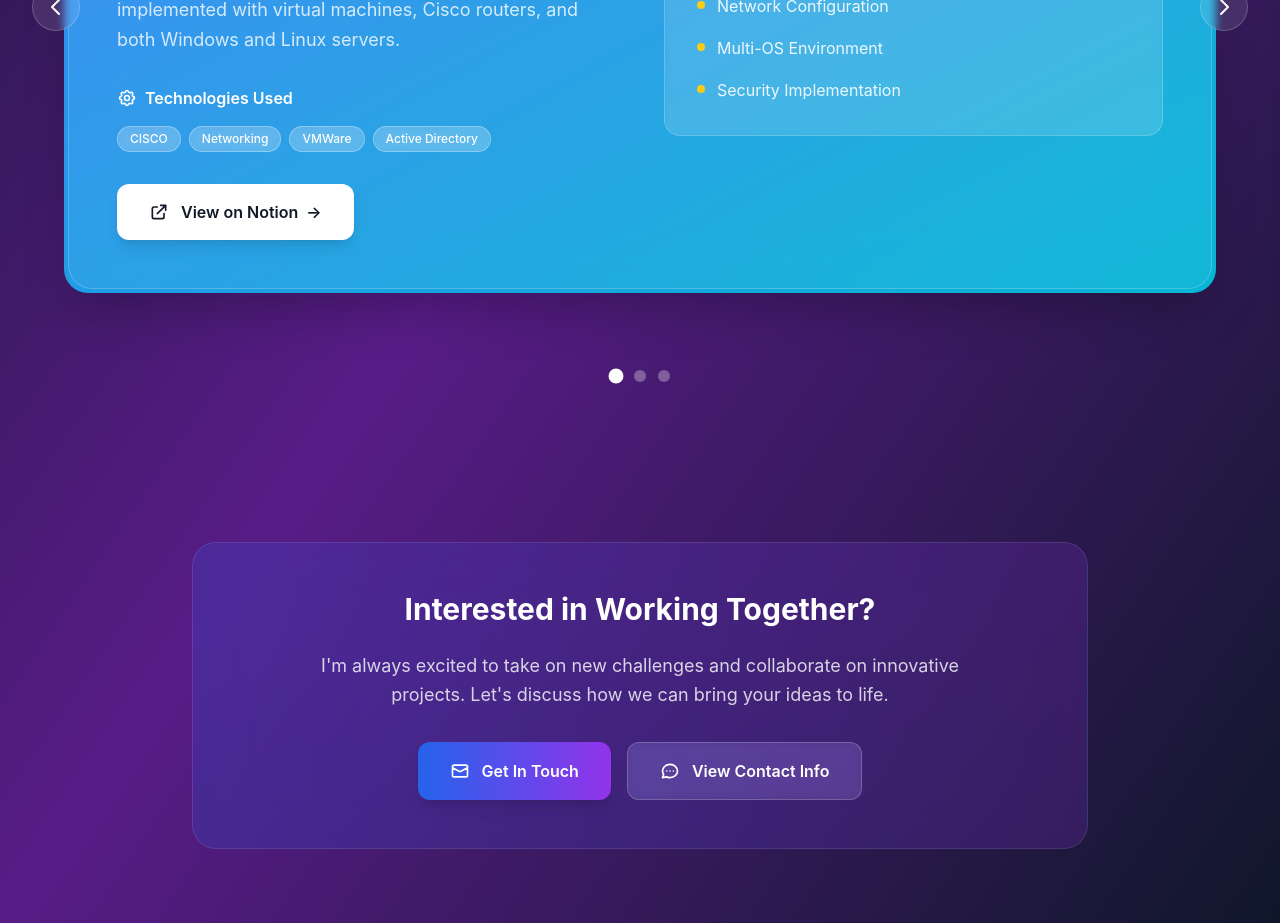
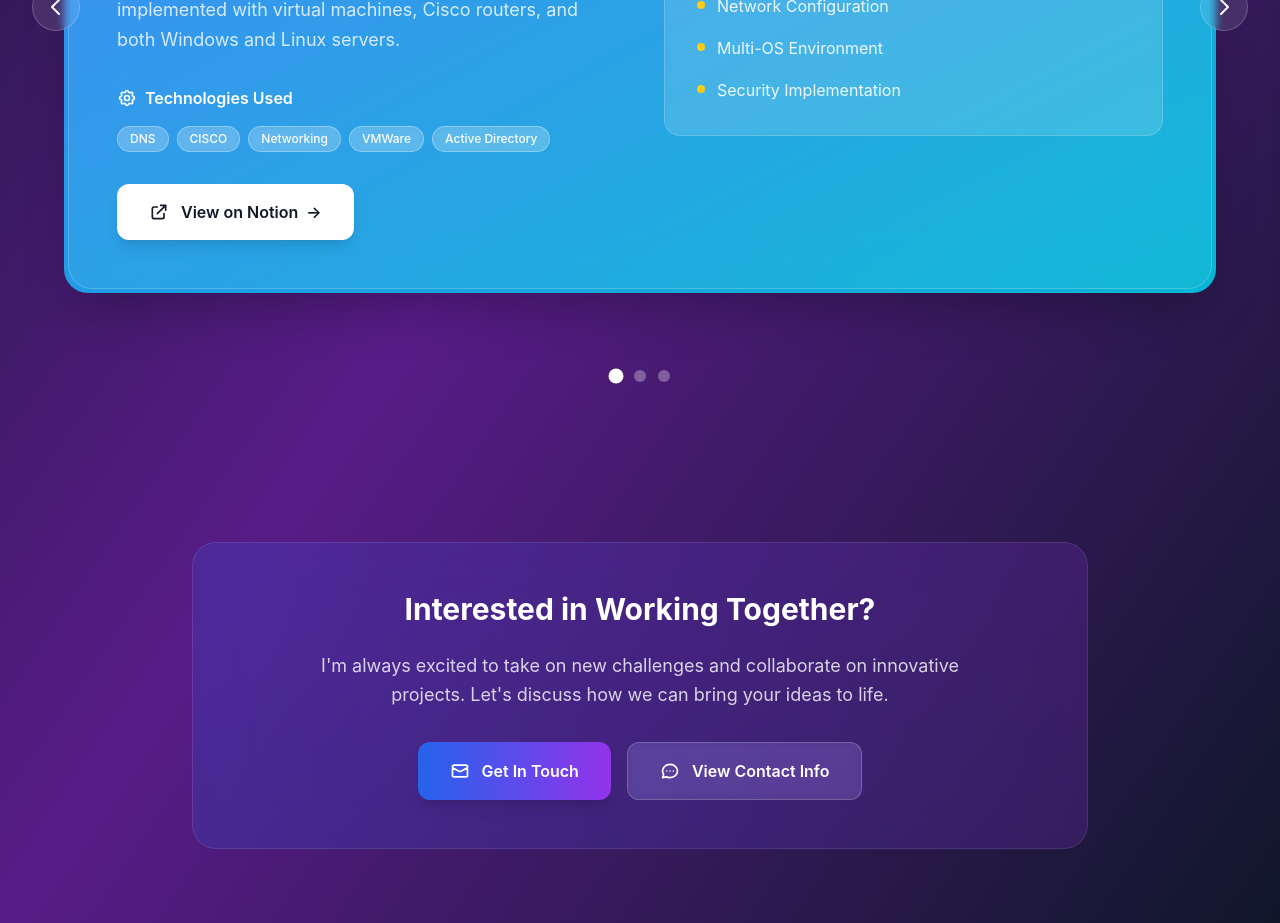
Before and after one commit to JoseOrtizQ/Cloud-Resume-UI, a React (Create React App) app in the folder react-portfolio/: page /projects in a window 1280 px wide. Shown: the part 960-1883 px from the top of the page. Built offline with nearby package versions, Linux system fonts and the light colour scheme.

Commit message:
Technologies added to project cards

```diff
--- a/react-portfolio/src/components/ProjectsPage.js
+++ b/react-portfolio/src/components/ProjectsPage.js
@@ -8,7 +8,7 @@ const AllProjects = () => {
       title: "Vantage Grid Cloud Services Project",
       date: "2024",
       description: "Fully configured network from scratch, including essential services such as DNS, DHCP, NTP, FTP, web hosting, and secure access controls. The infrastructure was implemented with virtual machines, Cisco routers, and both Windows and Linux servers.",
-      technologies: ["CISCO", "Networking", "VMWare", "Active Directory"],
+      technologies: ["DNS", "CISCO", "Networking", "VMWare", "Active Directory"],
       status: "Completed",
       link: "https://large-puma-4e9.notion.site/Project-1-Vantage-Grid-Cloud-Services-45bcd884e7b249c1b020a3f36c8ee36d",
       linkText: "View on Notion",
@@ -20,7 +20,7 @@ const AllProjects = () => {
       title: "The Cloud Resume Challenge - Front End",
       date: "2025",
       description: "Created a responsive resume site using React.js and Tailwind CSS, with a clean, component-based layout. Hosted on AWS S3 with CloudFront for fast global delivery. Version-controlled with Git, the front-end emphasizes best practices, accessibility, and smooth AWS integration.",
-      technologies: ["Git", "React", "AWS S3", "CloudFront"],
+      technologies: ["Git", "React", "Tailwind CSS", "AWS S3", "CloudFront"],
       status: "Completed",
       link: "https://large-puma-4e9.notion.site/AWS-The-Cloud-Resume-Challenge-Front-end-230ba0d128c980d29799c7380506d13e",
       linkText: "View on Notion",
```
